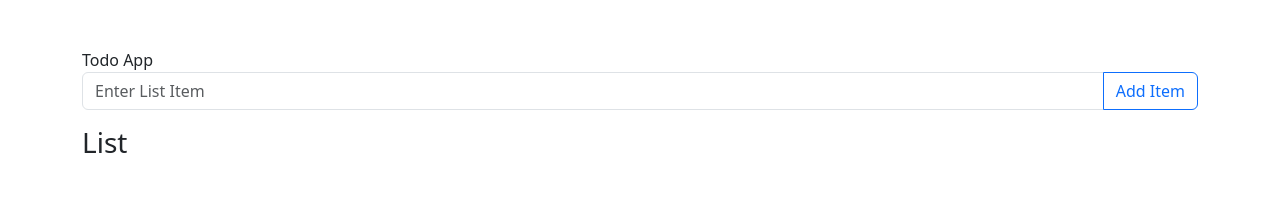
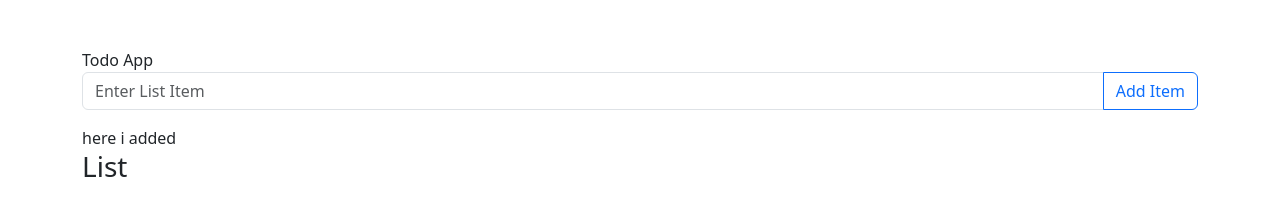
Before and after one commit to gasanashema/JavaScript-Projects, a plain HTML site: page Todo App/index.html in a window 1280 px wide. Drawn offline with nearby package versions, Linux system fonts and the light colour scheme.

Commit message:
recover data

```diff
--- a/Todo App/index.html
+++ b/Todo App/index.html
@@ -17,7 +17,7 @@
             <button class="btn btn-outline-primary" type="submit" id="button-addon2">Add Item</button>
         </div>
         </form>
-
+        here i added
 
 <h3>List</h3>
 
```
